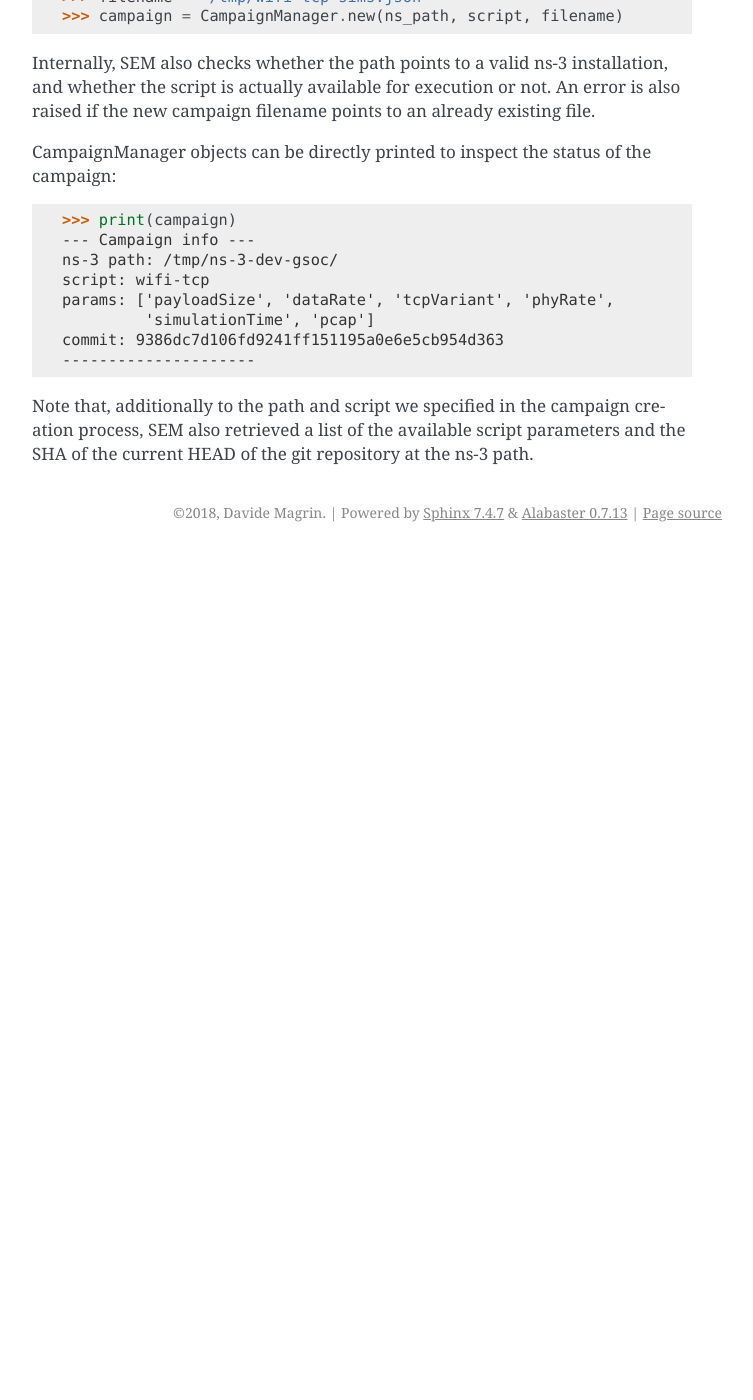
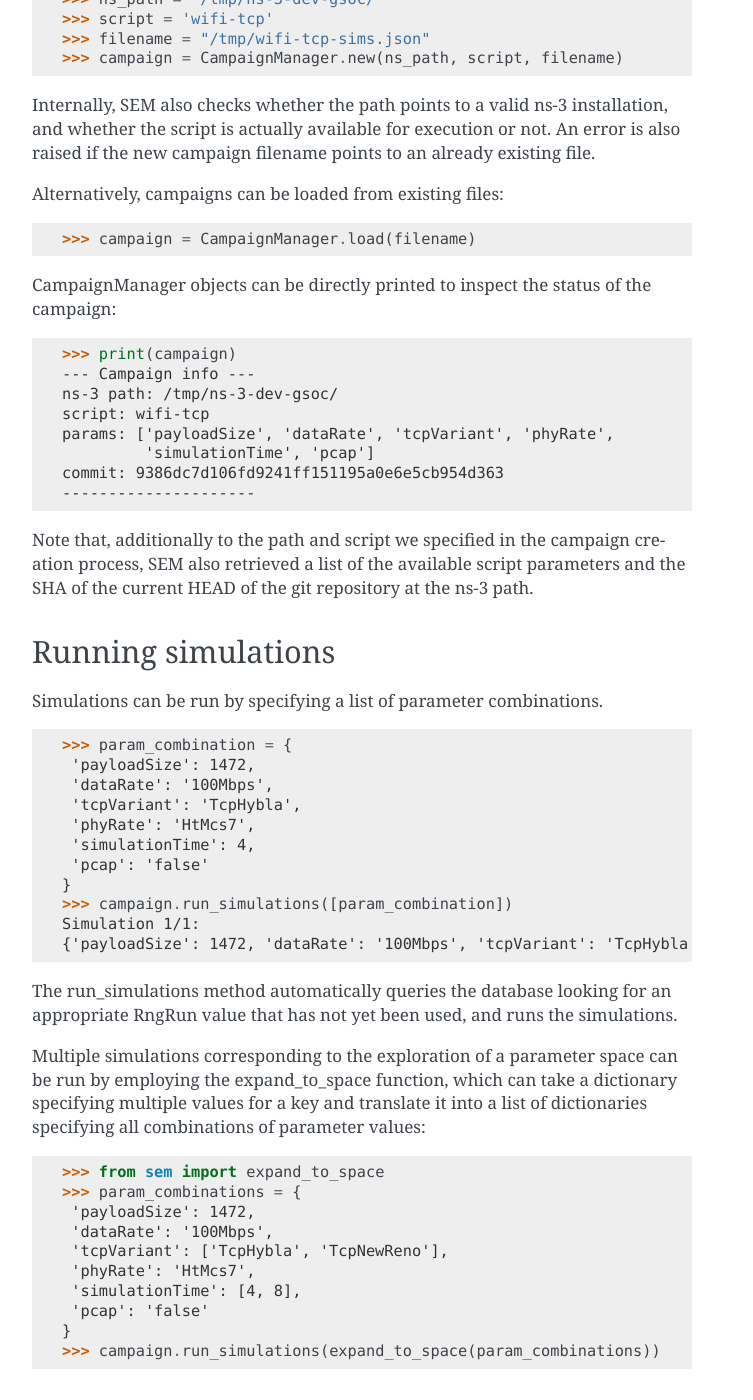
Before and after one commit to signetlabdei/sem, a Sphinx documentation site: the page built from docs/getting-started.rst, in a window 1280 px wide and 1400 px high, scrolled down 564 px. Shown: the whole window, without its empty margins (388-1141 px from the left). Built offline with Sphinx 7.4.7, drawn with Linux system fonts in a browser that asks for light colours; before the commit the page ends 1116 px from its top, so only the background shows below that; some of the changed text lies outside the part shown.

Commit message:
Add documentation, update submodule

```diff
--- a/docs/conf.py
+++ b/docs/conf.py
@@ -45,6 +45,7 @@ extensions = [
     'sphinx.ext.mathjax',
     'sphinx.ext.ifconfig',
     'sphinx.ext.viewcode',
+    'sphinxcontrib.napoleon',
 ]
 
 # Add any paths that contain templates here, relative to this directory.
--- a/docs/getting-started.rst
+++ b/docs/getting-started.rst
@@ -9,8 +9,8 @@ through a CampaignManager object, which is provided by this library.
 Through this class it's possible to create new campaigns, load
 existing ones, run simulations and export results to other formats.
 
-Creating a new simulation campaign
-----------------------------------
+Creating and loading a simulation campaign
+------------------------------------------
 
 Creation of a new campaign requires:
 
@@ -32,6 +32,12 @@ installation, and whether the script is actually available for
 execution or not. An error is also raised if the new campaign filename
 points to an already existing file.
 
+Alternatively, campaigns can be loaded from existing files:
+
+::
+
+   >>> campaign = CampaignManager.load(filename)
+
 CampaignManager objects can be directly printed to inspect the status
 of the campaign:
 
@@ -51,9 +57,44 @@ campaign creation process, SEM also retrieved a list of the available
 script parameters and the SHA of the current HEAD of the git
 repository at the ns-3 path.
 
+Running simulations
+-------------------
+
+Simulations can be run by specifying a list of parameter combinations.
+
+::
+
+   >>> param_combination = {
+    'payloadSize': 1472,
+    'dataRate': '100Mbps',
+    'tcpVariant': 'TcpHybla',
+    'phyRate': 'HtMcs7',
+    'simulationTime': 4,
+    'pcap': 'false'
+   }
+   >>> campaign.run_simulations([param_combination])
+   Simulation 1/1:
+   {'payloadSize': 1472, 'dataRate': '100Mbps', 'tcpVariant': 'TcpHybla', 'phyRate': 'HtMcs7', 'simulationTime': 4, 'pcap': 'false', 'RngRun': 1}
+
+The run_simulations method automatically queries the database looking for an
+appropriate RngRun value that has not yet been used, and runs the simulations.
+
+Multiple simulations corresponding to the exploration of a parameter space can
+be run by employing the expand_to_space function, which can take a dictionary
+specifying multiple values for a key and translate it into a list of
+dictionaries specifying all combinations of parameter values::
+
+  >>> from sem import expand_to_space
+  >>> param_combinations = {
+   'payloadSize': 1472,
+   'dataRate': '100Mbps',
+   'tcpVariant': ['TcpHybla', 'TcpNewReno'],
+   'phyRate': 'HtMcs7',
+   'simulationTime': [4, 8],
+   'pcap': 'false'
+  }
+  >>> campaign.run_simulations(expand_to_space(param_combinations))
+
 ..
-   Running simulations
-   -------------------
-
    Exporting results
    -----------------
```
Also changed, not shown: README.md (+5 -1 lines), 7 other files.
